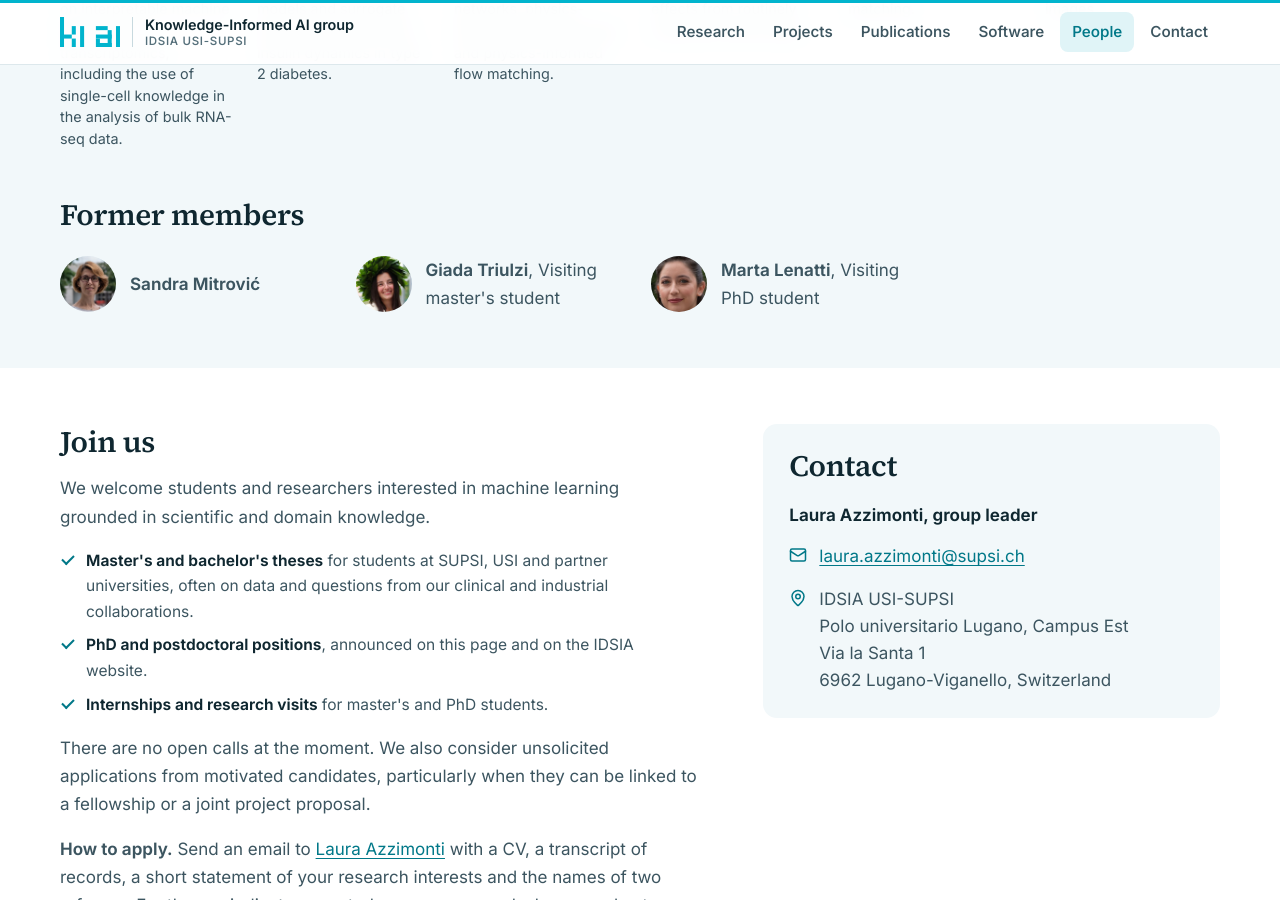
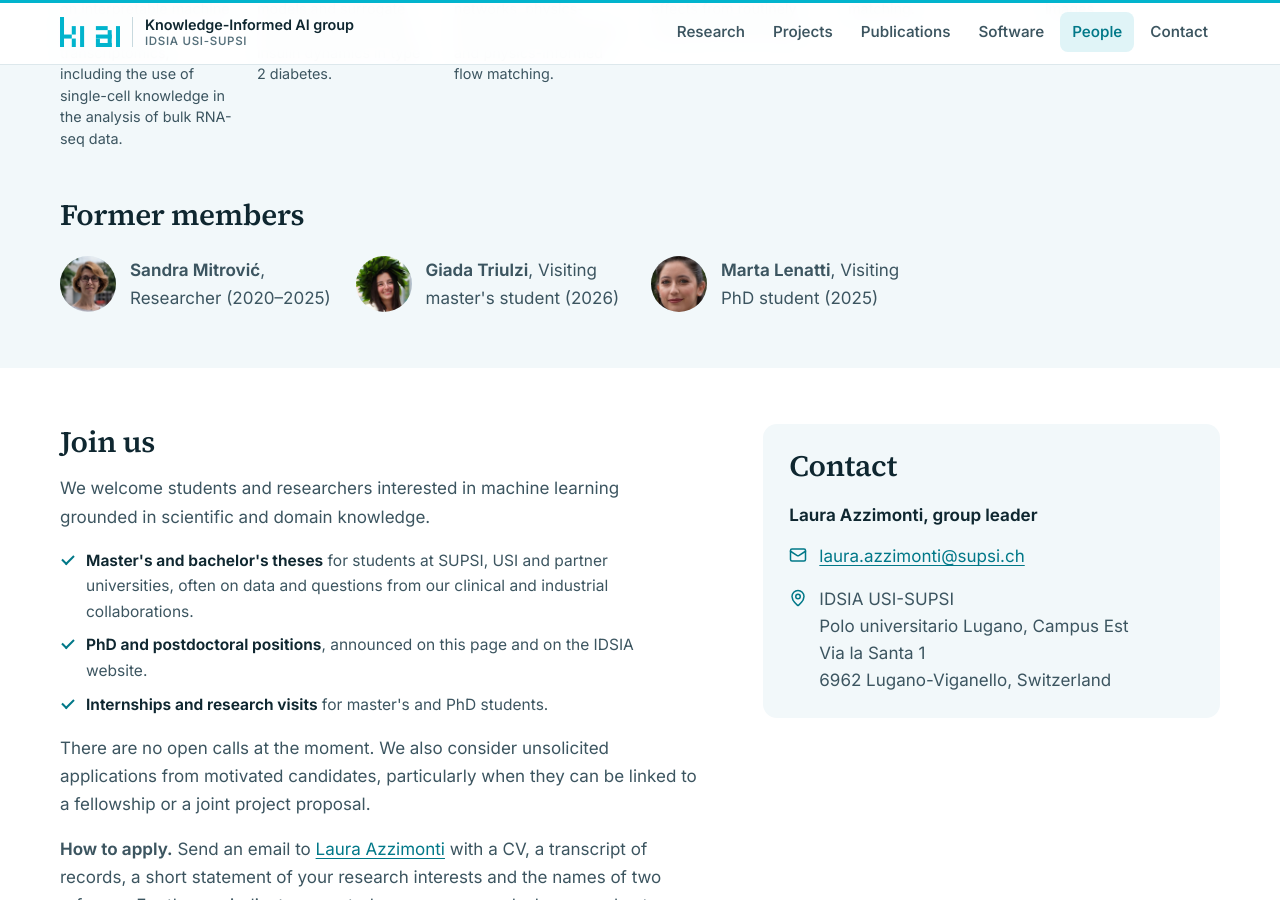
Before and after one commit to kiai-idsia/kiai-idsia.github.io, a Jekyll site: the page built from people.html, in a window 1280 px wide and 900 px high, scrolled down 1431 px. Built offline with Jekyll 4.4.1, drawn with Linux system fonts in a browser that asks for light colours.

Commit message:
Anni dei former members

```diff
--- a/_data/people.yml
+++ b/_data/people.yml
@@ -103,10 +103,11 @@ members:
 # TO ADD: role, years and current position of each former member.
 alumni:
   - name: Sandra Mitrović
+    role: Researcher (2020–2025)
     photo: sandra-mitrovic.jpg
   - name: Giada Triulzi
-    role: Visiting master's student
+    role: Visiting master's student (2026)
     photo: giada-triulzi.jpg
   - name: Marta Lenatti
-    role: Visiting PhD student
+    role: Visiting PhD student (2025)
     photo: marta-lenatti.jpg
```
